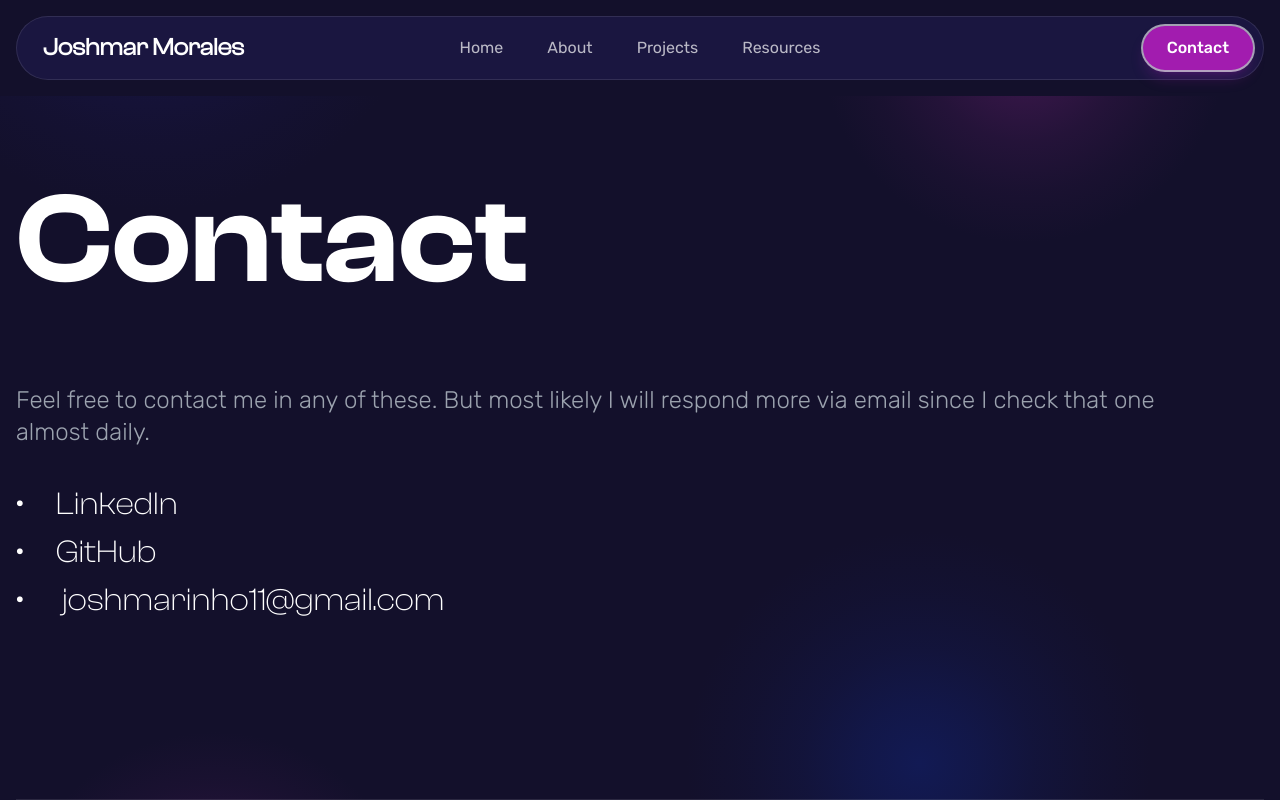
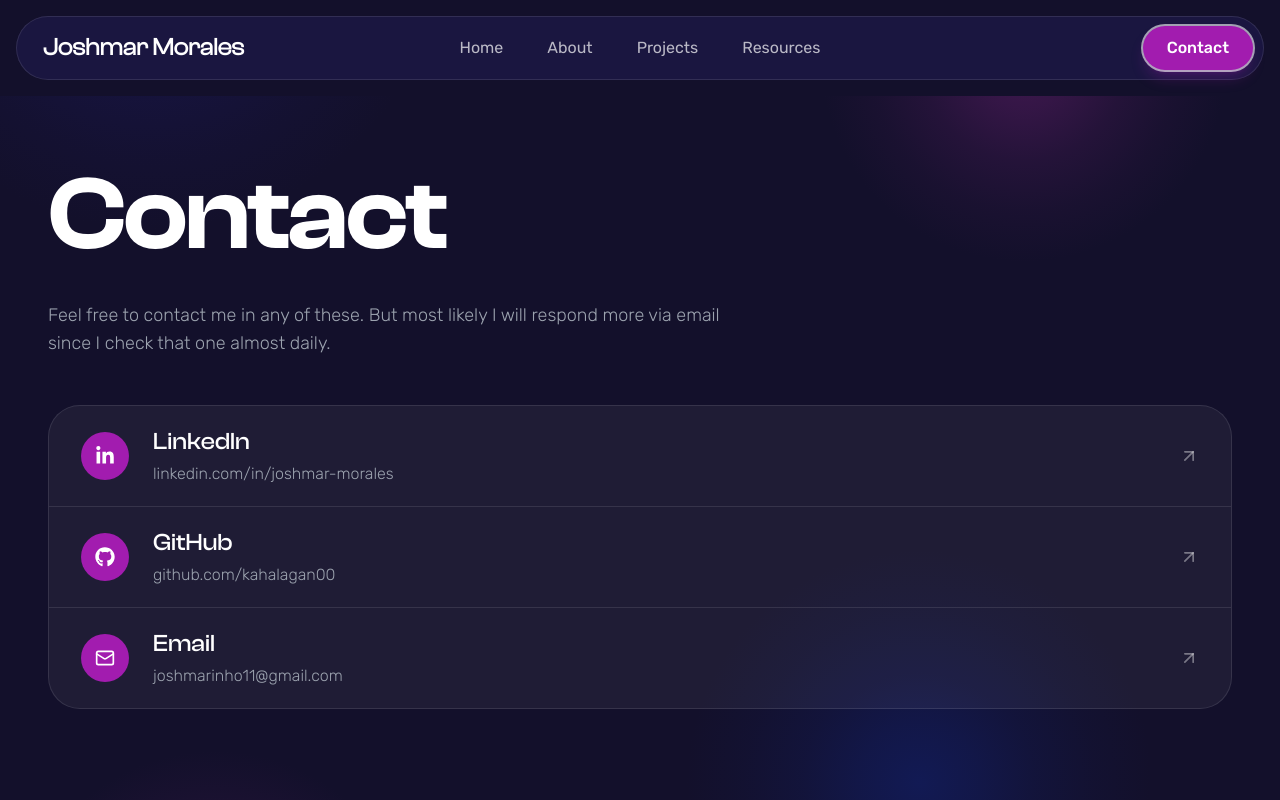
Before and after one commit to kahalagan00/cv-25, a Next.js app: page /contact in a window 1280 px wide. Shown: the top 800 px of the page. Built offline with nearby package versions, Linux system fonts and the light colour scheme; a web font is replaced by a local one.

Commit message:
Redesigned the Contact page as a glass list of clickable rows showing each destination, and made the email address a mailto link instead of plain text

```diff
--- a/src/app/contact/page.tsx
+++ b/src/app/contact/page.tsx
@@ -1,52 +1,93 @@
 "use client";
 import { Rubik } from "next/font/google";
+import { FaGithub, FaLinkedinIn } from "react-icons/fa";
+import { LuArrowUpRight, LuMail } from "react-icons/lu";
 
 import MainFooter from "../_components/MainFooter";
 import { SOCIAL_LINKS } from "../_utils/constants";
 
-const rubikRegular = Rubik({ weight: "300", subsets: ["latin"] });
+const rubik = Rubik({ subsets: ["latin"] });
 // const rubikBold = Rubik({ weight: "700", subsets: ["latin"] });
+
+const EMAIL = "joshmarinho11@gmail.com";
+
+// Shown under each name, so the destination is visible before clicking.
+const stripProtocol = (url: string) =>
+  url.replace(/^https?:\/\/(www\.)?/, "").replace(/\/$/, "");
+
+const CONTACTS = [
+  {
+    name: "LinkedIn",
+    value: stripProtocol(SOCIAL_LINKS.linkedin),
+    href: SOCIAL_LINKS.linkedin,
+    icon: FaLinkedinIn,
+  },
+  {
+    name: "GitHub",
+    value: stripProtocol(SOCIAL_LINKS.github),
+    href: SOCIAL_LINKS.github,
+    icon: FaGithub,
+  },
+  {
+    name: "Email",
+    value: EMAIL,
+    href: `mailto:${EMAIL}`,
+    icon: LuMail,
+  },
+];
 
 const Page: React.FC = () => {
   return (
     <section className="relative w-screen">
       <div className="relative z-10 mx-auto my-16 flex min-h-screen w-full max-w-screen-2xl flex-col justify-between px-4">
-        <div>
-          <h1 className="mb-16 font-clashsemibold text-[4rem] leading-tight text-white sm:text-[6rem] xl:text-[8rem]">
+        <div className="px-4 sm:px-8">
+          <h1 className="font-clashsemibold text-[3.5rem] leading-[1.05] tracking-tight text-white sm:text-[5rem] xl:text-[6.5rem]">
             Contact
           </h1>
-          <div
-            className={`${rubikRegular.className} mb-8 pr-8 text-sm text-gray-400 sm:text-xl xl:text-2xl`}
+          <p
+            className={`${rubik.className} mt-8 max-w-2xl text-base font-light leading-relaxed text-gray-400 sm:text-lg`}
           >
             Feel free to contact me in any of these. But most likely I will
             respond more via email since I check that one almost daily.
-          </div>
-          <p className="font-clashlight text-[1rem] text-white sm:text-[1.5rem] lg:text-[2rem]">
-            &#x2022;&emsp;
-            <a
-              href={SOCIAL_LINKS.linkedin}
-              target="_blank"
-              className="hover:underline"
-            >
-              LinkedIn
-            </a>
           </p>
-          <p className="font-clashlight text-[1rem] text-white sm:text-[1.5rem] lg:text-[2rem]">
-            &#x2022;&emsp;
-            <a
-              href={SOCIAL_LINKS.github}
-              target="_blank"
-              className="hover:underline"
-            >
-              GitHub
-            </a>
-          </p>
-          <p className="font-clashlight text-[1rem] text-white sm:text-[1.5rem] lg:text-[2rem]">
-            &#x2022;&emsp; joshmarinho11@gmail.com
-          </p>
+
+          <ul className="mt-12 divide-y divide-white/10 overflow-hidden rounded-[2rem] border border-white/10 bg-white/5">
+            {CONTACTS.map(({ name, value, href, icon: Icon }) => {
+              const isMail = href.startsWith("mailto:");
+
+              return (
+                <li key={name}>
+                  <a
+                    href={href}
+                    target={isMail ? undefined : "_blank"}
+                    rel={isMail ? undefined : "noreferrer"}
+                    className="group flex items-center gap-x-4 px-6 py-5 transition-colors hover:bg-white/5 focus-visible:bg-white/5 focus-visible:outline focus-visible:outline-2 focus-visible:-outline-offset-2 focus-visible:outline-fuchsia-400 sm:gap-x-6 sm:px-8"
+                  >
+                    <span className="flex h-12 w-12 shrink-0 items-center justify-center rounded-full bg-fuchsia-700 text-xl text-white transition-colors group-hover:bg-fuchsia-600">
+                      <Icon aria-hidden />
+                    </span>
+                    <span className="flex min-w-0 flex-col gap-y-1">
+                      <span className="font-clashmedium text-xl text-white sm:text-2xl">
+                        {name}
+                      </span>
+                      <span
+                        className={`${rubik.className} break-all text-sm font-light text-gray-400 sm:text-base`}
+                      >
+                        {value}
+                      </span>
+                    </span>
+                    <LuArrowUpRight
+                      aria-hidden
+                      className="ml-auto shrink-0 text-xl text-white/40 transition-[color,transform] group-hover:-translate-y-0.5 group-hover:translate-x-0.5 group-hover:text-white motion-reduce:transition-none"
+                    />
+                  </a>
+                </li>
+              );
+            })}
+          </ul>
         </div>
 
-        <div>
+        <div className="mt-32">
           <MainFooter />
         </div>
       </div>
```
